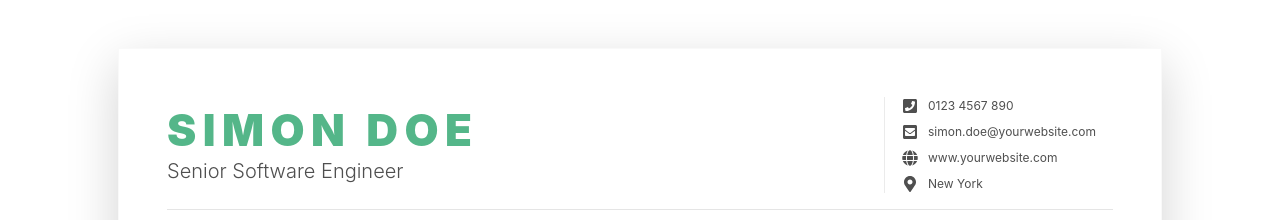
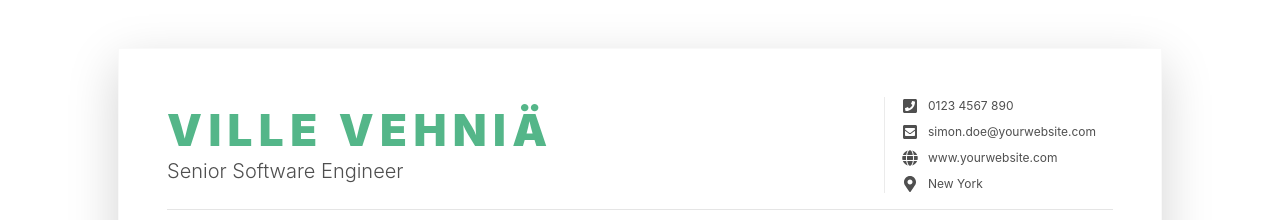
Before and after one commit to Villeve/villeve.github.io, a plain HTML site: page index.html in a window 1280 px wide. Shown: the top 220 px of the page. Drawn offline with Linux system fonts and the light colour scheme.

Commit message:
Update name on resume

```diff
--- a/index.html
+++ b/index.html
@@ -42,7 +42,7 @@
 
 
                         <div class="resume-title col-12 col-md-6 col-lg-8 col-xl-9">
-                            <h2 class="resume-name mb-0 text-uppercase">Simon Doe</h2>
+                            <h2 class="resume-name mb-0 text-uppercase">Ville Vehniä</h2>
                             <div class="resume-tagline mb-3 mb-md-0">Senior Software Engineer</div>
                         </div>
 
```
